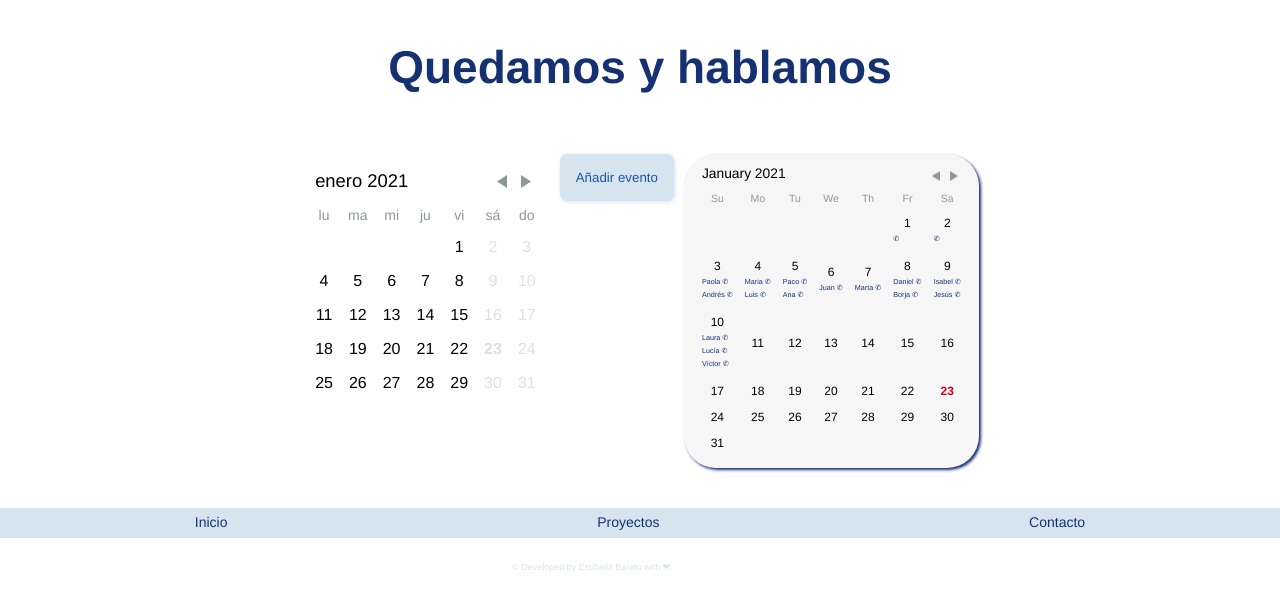
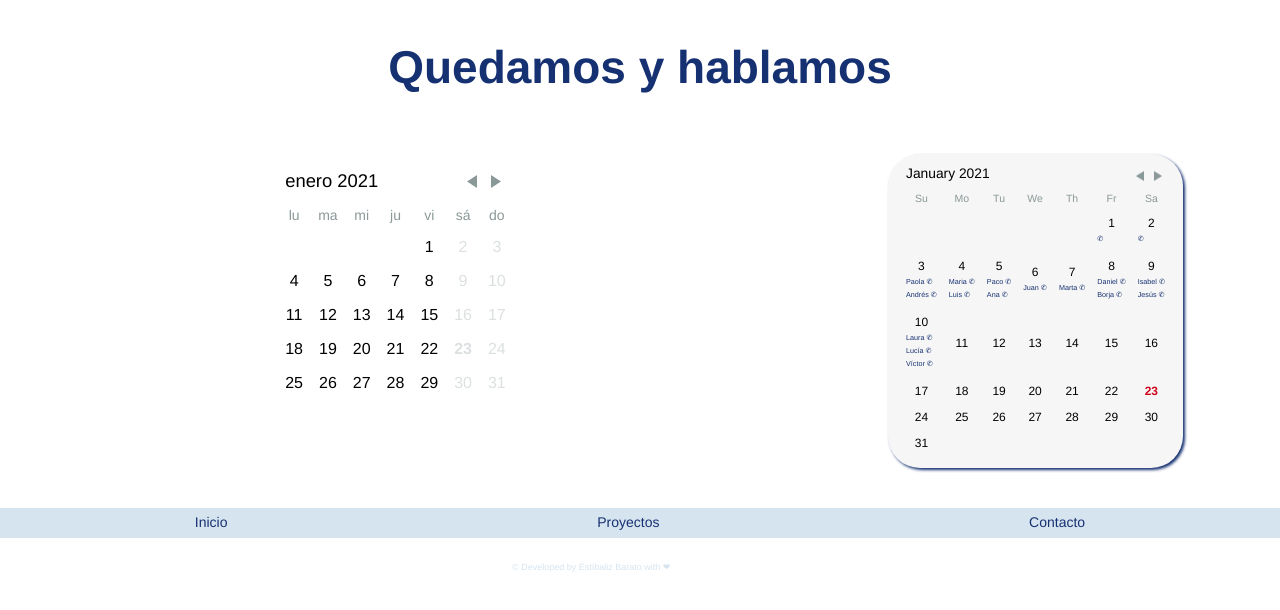
Before and after one commit to EstiBv/DatePicker--technical-test-, a React (Create React App) app: page / in a window 1280 px wide. Shown: the top 610 px of the page. Built offline with nearby package versions, Linux system fonts and the light colour scheme.

Commit message:
click to dayPicker and open modal

```diff
--- a/src/components/App.js
+++ b/src/components/App.js
@@ -22,13 +22,13 @@ const App = () => {
   const [appointments, setAppointments] = useState([]);
   console.log(appointments);
   const [selectDay, setSelectDay] = useState(undefined);
-  const [modalIsOpen, setModalIsOpen] = useState(false);
+  let [modalIsOpen, setModalIsOpen] = useState(false);
   const [textInput, setTextInput] = useState("");
   const [hourInitial, setHourInitial] = useState("");
   const [hourFinal, setHourFinal] = useState("");
   const [locale, setLocale] = useState("Es");
 
-  // useEffect for render data ¿*?
+  // useEffect for render data ¿*??
   useEffect(() => {
     setAppointments([]);
   }, []);
@@ -38,14 +38,9 @@ const App = () => {
     setSelectDay(day.toLocaleDateString());
   };
 
+  // open modal
   const handleModal = () => {
     setModalIsOpen(true);
-  };
-
-  // Close Modale and get data from LocalSorage
-  const handleCloseModal = () => {
-    setModalIsOpen(false);
-    savedAppointments();
   };
 
   // form Inputs and set data into LocalStorage
@@ -68,6 +63,14 @@ const App = () => {
   // posibility to change local hour inital datapicker
   const handleLocale = () => {
     setLocale();
+  };
+
+  // close modale and get data from LocalSorage
+  const handleCloseModal = () => {
+    setModalIsOpen(false);
+    savedAppointments();
+    /* le está llegando como indefinido por eso creo que no se cierra*/
+    console.log(setModalIsOpen(false));
   };
 
   // JSON Get data saved from form and saved into [Dates] > json dates
@@ -136,7 +139,7 @@ const App = () => {
       <Header />
       <main className="mainContainer">
         <Calendar
-          selectDay={selectDay}
+          selectDay={selectDay ? (modalIsOpen = true) : null}
           handleDay={handleDay}
           localeUtils={MomentLocaleUtils}
           locale={locale}
@@ -144,11 +147,11 @@ const App = () => {
           onClick={handleModal}
         />
         <section>
-          <div>
+          {/* <div>
             <button onClick={handleModal} className="btn__openModal">
               Añadir evento
             </button>
-          </div>
+          </div> */}
           <WindowModal
             isOpen={modalIsOpen}
             textInput={textInput}
--- a/src/components/main/WindowModal.js
+++ b/src/components/main/WindowModal.js
@@ -7,8 +7,12 @@ import Form from "./Form";
 const WindowModal = (props) => {
   const handleCloseModal = () => {
     props.handleCloseModal();
+
     console.log("close");
   };
+  let hola = props.isOpen;
+  console.log(hola, props.isOpen);
+
   return (
     <div>
       <Modal isOpen={props.isOpen}>
--- a/src/styles/App.scss
+++ b/src/styles/App.scss
@@ -1,7 +1,7 @@
 .mainContainer {
   display: flex;
   flex-direction: row;
-  justify-content: center;
+  justify-content: space-around;
 }
 
 // palette
@@ -12,19 +12,20 @@
   --shadowBasic: #f6f6f6;
   --basic: #ffffff;
 }
-.btn__openModal {
-  background-color: var(--ligth);
-  padding: 1.2em;
-  border-radius: 0.5em;
-  border-style: none;
-  color: var(--medium);
-  -webkit-filter: drop-shadow(1px 1px 2px var(--ligth));
-  filter: drop-shadow(1px 1px 2px var(--ligth));
-}
-.btn__openModal:hover {
-  -webkit-filter: drop-shadow(1px 1px 2px var(--medium));
-  filter: drop-shadow(1px 1px 2px var(--medium));
-  background-color: var(--medium);
-  color: var(--shadowBasic);
-  // font-size: 13px;
-}
+// .btn__openModal {
+//   background-color: var(--ligth);
+//   padding: 1.2em;
+//   border-radius: 0.5em;
+//   border-style: none;
+//   color: var(--medium);
+//   -webkit-filter: drop-shadow(1px 1px 2px var(--ligth));
+//   filter: drop-shadow(1px 1px 2px var(--ligth));
+// }
+// .btn__openModal:hover {
+//   -webkit-filter: drop-shadow(1px 1px 2px var(--medium));
+//   filter: drop-shadow(1px 1px 2px var(--medium));
+//   background-color: var(--medium);
+//   color: var(--shadowBasic);
+//   // font-size: 13px;
+// }
+// @media @media all and (min-width: 649px) {.mainContainer{flex-direction: row;justify-content: center;}
```
